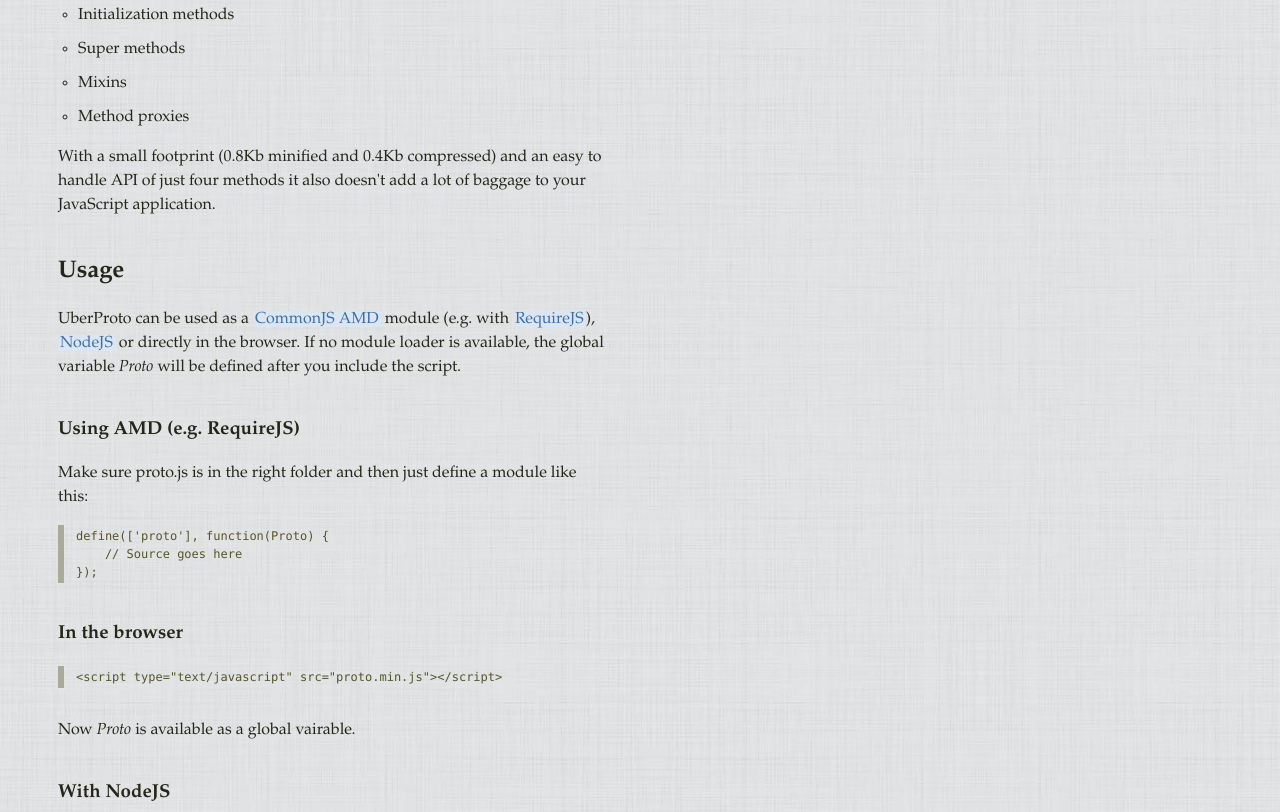
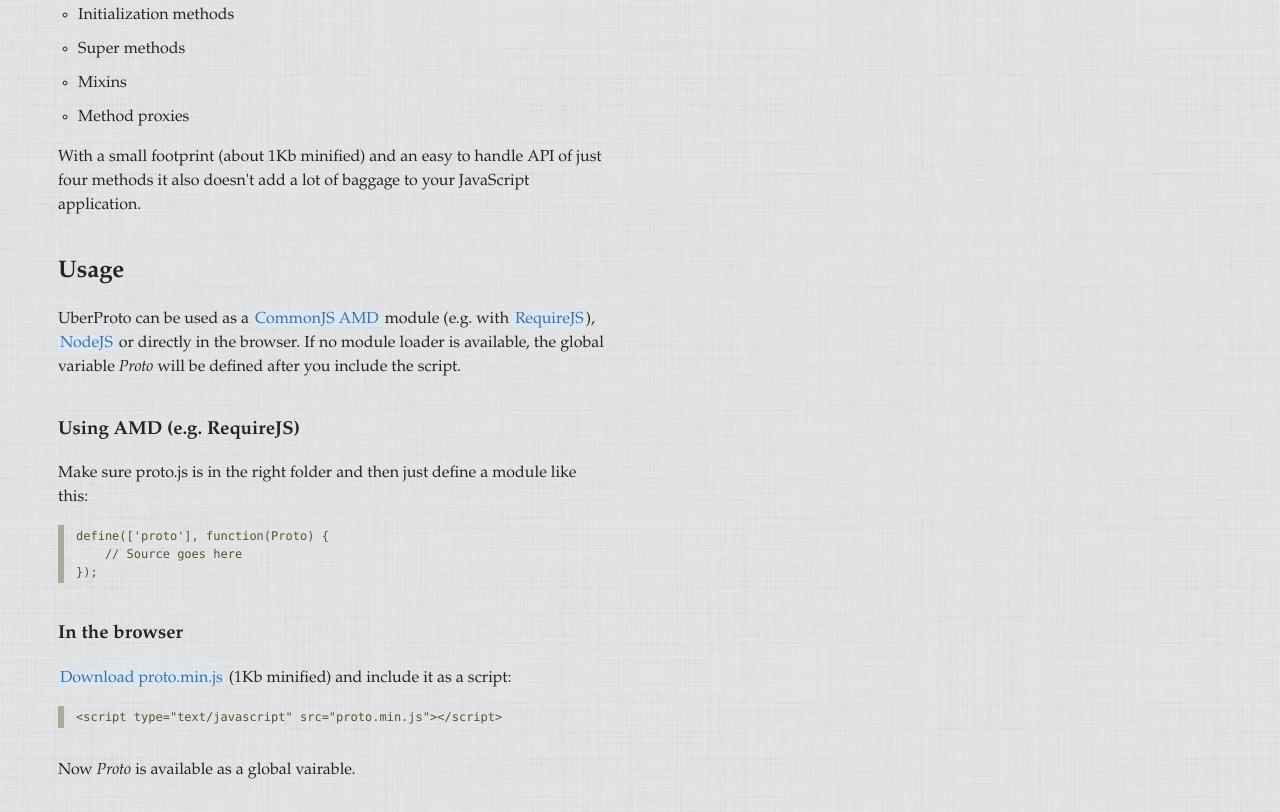
Before and after one commit to daffl/uberproto, a website: page docs/index.html in a window 1280 px wide. Shown: the part 308-1120 px from the top of the page. Drawn offline with Linux system fonts and the light colour scheme.

Commit message:
Update documentation

```diff
--- a/docs/index.html
+++ b/docs/index.html
@@ -11,8 +11,8 @@
 <li>Method proxies</li>
 </ul>
 
-<p>With a small footprint (0.8Kb minified and 0.4Kb compressed) and an easy to handle
-API of just four methods it also doesn't add a lot of baggage to your JavaScript application.</p>
+<p>With a small footprint (about 1Kb minified) and an easy to handle API of just
+four methods it also doesn't add a lot of baggage to your JavaScript application.</p>
 
 <h2>Usage</h2>
 
@@ -30,6 +30,9 @@
 });</code></pre>
 
 <h3>In the browser</h3>
+
+<p><a href="https://raw.github.com/daffl/uberproto/master/proto.min.js">Download proto.min.js</a>
+(1Kb minified) and include it as a script:</p>
 
 <pre><code>&lt;script type="text/javascript" src="proto.min.js"&gt;&lt;/script&gt;</code></pre>
 
@@ -79,6 +82,8 @@
         return this.name;
     }
 };</code></pre>
+
+<p>Play around with the examples in <a href="http://jsfiddle.net/Daff/2GB8n/1/">this JSFiddle</a>.</p>
 
 <h3>Initialize</h3>
 
```
